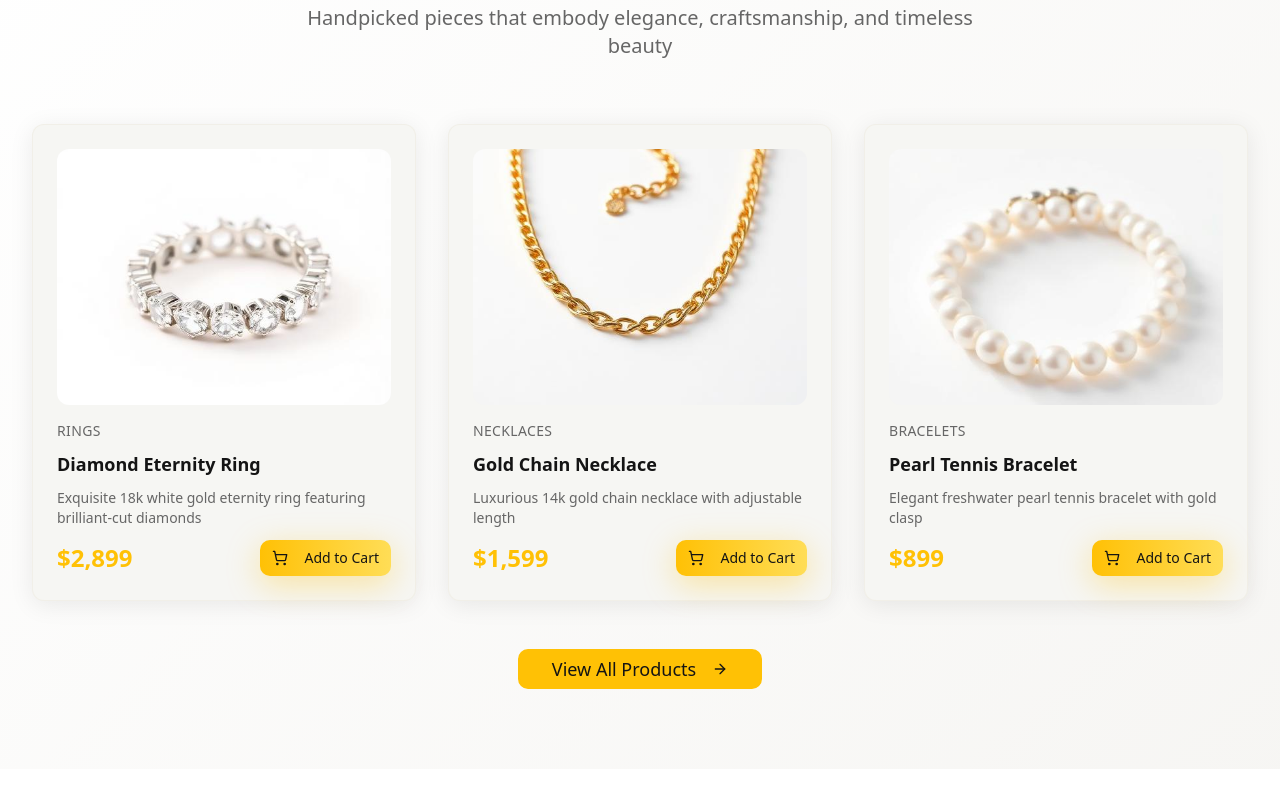
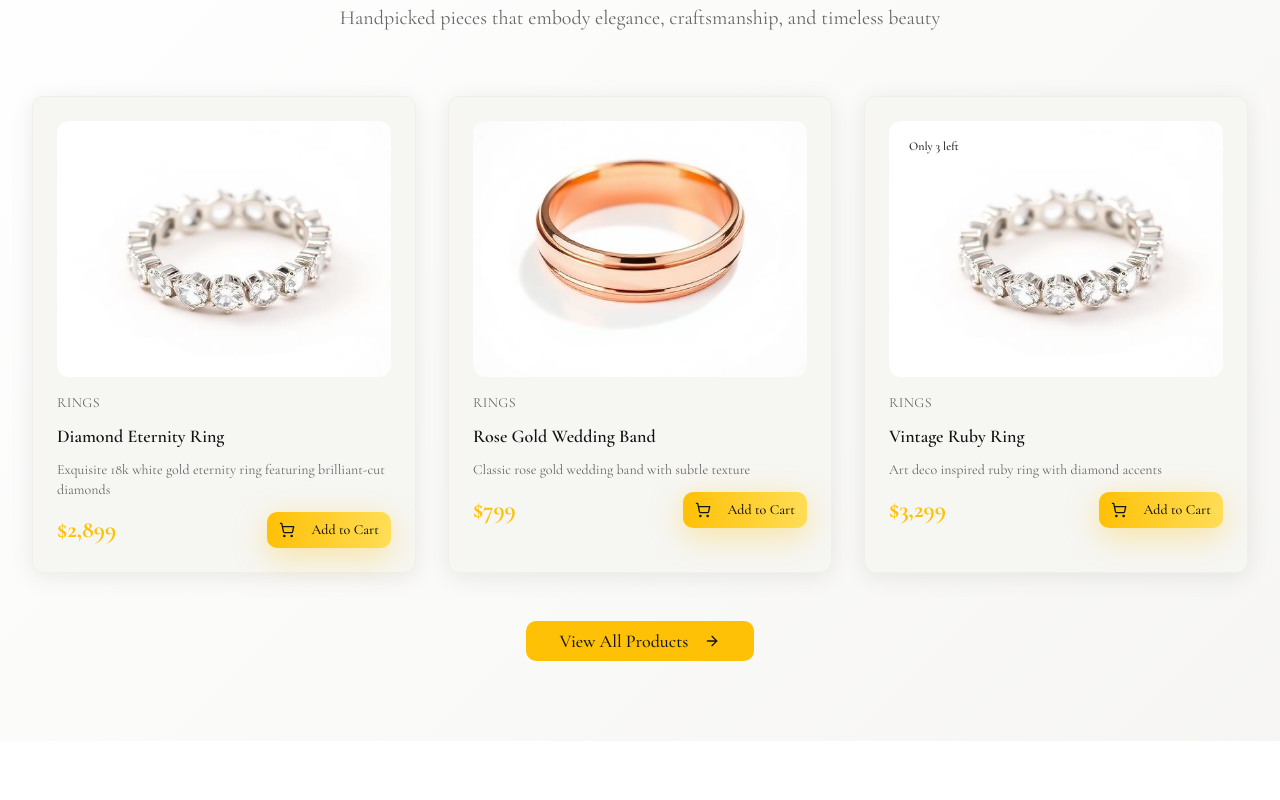
Before and after one commit to rogeeeosbackk/nyrazari-jewel-display, a React (Vite) app: page / in a window 1280 px wide. Shown: the part 1020-1820 px from the top of the page. Built offline with nearby package versions, Linux system fonts and the light colour scheme; the HTML template or start-up script is replaced by a standard one.

Commit message:
Add logo and improve fonts

```diff
--- a/index.html
+++ b/index.html
@@ -3,6 +3,9 @@
   <head>
     <meta charset="UTF-8" />
     <meta name="viewport" content="width=device-width, initial-scale=1.0" />
+    <link rel="preconnect" href="https://fonts.googleapis.com">
+    <link rel="preconnect" href="https://fonts.gstatic.com" crossorigin>
+    <link href="https://fonts.googleapis.com/css2?family=Playfair+Display:wght@400;500;600;700;800&family=Cormorant+Garamond:wght@300;400;500;600;700&display=swap" rel="stylesheet">
     <title>Nyrazari - Luxury Jewelry Collection</title>
     <meta name="description" content="Discover exquisite handcrafted jewelry at Nyrazari. Premium rings, necklaces, bracelets, and earrings crafted with exceptional quality and timeless elegance." />
     <meta name="author" content="Nyrazari Jewelry" />
--- a/src/components/Header.tsx
+++ b/src/components/Header.tsx
@@ -41,9 +41,14 @@ const Header: React.FC = () => {
       <div className="container mx-auto px-4 lg:px-8">
         <div className="flex items-center justify-between h-20">
           {/* Logo */}
-          <Link to="/" className="flex items-center space-x-2">
+          <Link to="/" className="flex items-center space-x-3">
+            <img
+              src="/src/assets/nyrazari-logo.png"
+              alt="Nyrazari Logo"
+              className="h-12 w-12 object-contain"
+            />
             <motion.div
-              className="text-2xl md:text-3xl font-bold text-luxury"
+              className="text-2xl md:text-3xl font-playfair font-bold text-luxury"
               whileHover={{ scale: 1.05 }}
               transition={{ type: "spring", stiffness: 400, damping: 10 }}
             >
@@ -57,7 +62,7 @@ const Header: React.FC = () => {
               <Link
                 key={item.name}
                 to={item.path}
-                className={`font-medium transition-colors duration-200 ${
+                className={`font-medium font-cormorant transition-colors duration-200 ${
                   location.pathname === item.path
                     ? 'text-primary'
                     : 'text-foreground hover:text-primary'
@@ -126,7 +131,7 @@ const Header: React.FC = () => {
                 <Link
                   key={item.name}
                   to={item.path}
-                  className={`font-medium py-2 transition-colors duration-200 ${
+                  className={`font-medium font-cormorant py-2 transition-colors duration-200 ${
                     location.pathname === item.path
                       ? 'text-primary'
                       : 'text-foreground hover:text-primary'
--- a/src/contexts/ProductContext.tsx
+++ b/src/contexts/ProductContext.tsx
@@ -16,6 +16,7 @@ const ProductContext = createContext<ProductContextType | undefined>(undefined);
 
 // Initial dummy product data
 const initialProducts: Product[] = [
+  // Rings
   {
     id: '1',
     name: 'Diamond Eternity Ring',
@@ -27,6 +28,89 @@ const initialProducts: Product[] = [
   },
   {
     id: '2',
+    name: 'Rose Gold Wedding Band',
+    price: 799,
+    image: '/src/assets/ring-rose-gold-band.jpg',
+    category: 'rings',
+    description: 'Classic rose gold wedding band with subtle texture',
+    stock: 15,
+  },
+  {
+    id: '3',
+    name: 'Vintage Ruby Ring',
+    price: 3299,
+    image: '/src/assets/ring-diamond-eternity.jpg',
+    category: 'rings',
+    description: 'Art deco inspired ruby ring with diamond accents',
+    stock: 3,
+  },
+  {
+    id: '4',
+    name: 'Platinum Solitaire',
+    price: 4599,
+    image: '/src/assets/ring-rose-gold-band.jpg',
+    category: 'rings',
+    description: 'Classic platinum solitaire engagement ring',
+    stock: 7,
+  },
+  {
+    id: '5',
+    name: 'Moonstone Cocktail Ring',
+    price: 1299,
+    image: '/src/assets/ring-diamond-eternity.jpg',
+    category: 'rings',
+    description: 'Statement moonstone ring in yellow gold setting',
+    stock: 9,
+  },
+  {
+    id: '6',
+    name: 'Tanzanite Cluster Ring',
+    price: 2299,
+    image: '/src/assets/ring-rose-gold-band.jpg',
+    category: 'rings',
+    description: 'Unique tanzanite cluster design in white gold',
+    stock: 4,
+  },
+  {
+    id: '7',
+    name: 'Opal Anniversary Band',
+    price: 1599,
+    image: '/src/assets/ring-diamond-eternity.jpg',
+    category: 'rings',
+    description: 'Delicate opal anniversary band with milgrain details',
+    stock: 8,
+  },
+  {
+    id: '8',
+    name: 'Black Diamond Ring',
+    price: 1899,
+    image: '/src/assets/ring-rose-gold-band.jpg',
+    category: 'rings',
+    description: 'Modern black diamond ring in rose gold',
+    stock: 6,
+  },
+  {
+    id: '9',
+    name: 'Emerald Cut Aquamarine Ring',
+    price: 2799,
+    image: '/src/assets/ring-diamond-eternity.jpg',
+    category: 'rings',
+    description: 'Stunning emerald cut aquamarine with diamond halo',
+    stock: 5,
+  },
+  {
+    id: '10',
+    name: 'Vintage Inspired Sapphire Ring',
+    price: 3499,
+    image: '/src/assets/ring-rose-gold-band.jpg',
+    category: 'rings',
+    description: 'Blue sapphire ring with vintage filigree work',
+    stock: 3,
+  },
+
+  // Necklaces
+  {
+    id: '11',
     name: 'Gold Chain Necklace',
     price: 1599,
     image: '/src/assets/necklace-gold-chain.jpg',
@@ -35,7 +119,90 @@ const initialProducts: Product[] = [
     stock: 8,
   },
   {
-    id: '3',
+    id: '12',
+    name: 'Emerald Pendant Necklace',
+    price: 2199,
+    image: '/src/assets/necklace-emerald-pendant.jpg',
+    category: 'necklaces',
+    description: 'Stunning emerald pendant on delicate gold chain',
+    stock: 4,
+  },
+  {
+    id: '13',
+    name: 'Diamond Solitaire Pendant',
+    price: 1899,
+    image: '/src/assets/necklace-gold-chain.jpg',
+    category: 'necklaces',
+    description: 'Classic diamond solitaire pendant in white gold',
+    stock: 12,
+  },
+  {
+    id: '14',
+    name: 'Pearl Strand Necklace',
+    price: 899,
+    image: '/src/assets/necklace-emerald-pendant.jpg',
+    category: 'necklaces',
+    description: 'Cultured pearl strand with gold clasp',
+    stock: 15,
+  },
+  {
+    id: '15',
+    name: 'Layered Gold Chains',
+    price: 699,
+    image: '/src/assets/necklace-gold-chain.jpg',
+    category: 'necklaces',
+    description: 'Trendy layered gold chain set',
+    stock: 20,
+  },
+  {
+    id: '16',
+    name: 'Ruby Heart Pendant',
+    price: 1499,
+    image: '/src/assets/necklace-emerald-pendant.jpg',
+    category: 'necklaces',
+    description: 'Romantic ruby heart pendant with diamond accent',
+    stock: 7,
+  },
+  {
+    id: '17',
+    name: 'Sapphire Bar Necklace',
+    price: 1299,
+    image: '/src/assets/necklace-gold-chain.jpg',
+    category: 'necklaces',
+    description: 'Modern sapphire bar pendant on delicate chain',
+    stock: 10,
+  },
+  {
+    id: '18',
+    name: 'Vintage Locket',
+    price: 799,
+    image: '/src/assets/necklace-emerald-pendant.jpg',
+    category: 'necklaces',
+    description: 'Antique-inspired gold locket with engraving',
+    stock: 6,
+  },
+  {
+    id: '19',
+    name: 'Tennis Diamond Necklace',
+    price: 3999,
+    image: '/src/assets/necklace-gold-chain.jpg',
+    category: 'necklaces',
+    description: 'Luxurious tennis diamond necklace',
+    stock: 2,
+  },
+  {
+    id: '20',
+    name: 'Turquoise Statement Necklace',
+    price: 1199,
+    image: '/src/assets/necklace-emerald-pendant.jpg',
+    category: 'necklaces',
+    description: 'Bold turquoise statement piece in silver',
+    stock: 8,
+  },
+
+  // Bracelets
+  {
+    id: '21',
     name: 'Pearl Tennis Bracelet',
     price: 899,
     image: '/src/assets/bracelet-pearl-tennis.jpg',
@@ -44,7 +211,90 @@ const initialProducts: Product[] = [
     stock: 12,
   },
   {
-    id: '4',
+    id: '22',
+    name: 'Diamond Tennis Bracelet',
+    price: 2999,
+    image: '/src/assets/bracelet-pearl-tennis.jpg',
+    category: 'bracelets',
+    description: 'Classic diamond tennis bracelet in white gold',
+    stock: 5,
+  },
+  {
+    id: '23',
+    name: 'Gold Bangle Set',
+    price: 699,
+    image: '/src/assets/bracelet-pearl-tennis.jpg',
+    category: 'bracelets',
+    description: 'Set of three gold bangles in different textures',
+    stock: 18,
+  },
+  {
+    id: '24',
+    name: 'Charm Bracelet',
+    price: 599,
+    image: '/src/assets/bracelet-pearl-tennis.jpg',
+    category: 'bracelets',
+    description: 'Silver charm bracelet with starter charms',
+    stock: 25,
+  },
+  {
+    id: '25',
+    name: 'Emerald Line Bracelet',
+    price: 1999,
+    image: '/src/assets/bracelet-pearl-tennis.jpg',
+    category: 'bracelets',
+    description: 'Emerald line bracelet with diamond accents',
+    stock: 6,
+  },
+  {
+    id: '26',
+    name: 'Rose Gold Cuff',
+    price: 799,
+    image: '/src/assets/bracelet-pearl-tennis.jpg',
+    category: 'bracelets',
+    description: 'Hammered rose gold cuff bracelet',
+    stock: 14,
+  },
+  {
+    id: '27',
+    name: 'Sapphire Tennis Bracelet',
+    price: 2299,
+    image: '/src/assets/bracelet-pearl-tennis.jpg',
+    category: 'bracelets',
+    description: 'Blue sapphire tennis bracelet in platinum',
+    stock: 4,
+  },
+  {
+    id: '28',
+    name: 'Leather Cord Bracelet',
+    price: 299,
+    image: '/src/assets/bracelet-pearl-tennis.jpg',
+    category: 'bracelets',
+    description: 'Leather cord bracelet with gold closure',
+    stock: 30,
+  },
+  {
+    id: '29',
+    name: 'Vintage Chain Bracelet',
+    price: 899,
+    image: '/src/assets/bracelet-pearl-tennis.jpg',
+    category: 'bracelets',
+    description: 'Vintage-inspired chain bracelet in yellow gold',
+    stock: 11,
+  },
+  {
+    id: '30',
+    name: 'Gemstone Beaded Bracelet',
+    price: 499,
+    image: '/src/assets/bracelet-pearl-tennis.jpg',
+    category: 'bracelets',
+    description: 'Mixed gemstone beaded bracelet with gold accents',
+    stock: 20,
+  },
+
+  // Earrings
+  {
+    id: '31',
     name: 'Sapphire Stud Earrings',
     price: 1299,
     image: '/src/assets/earrings-sapphire-studs.jpg',
@@ -53,22 +303,85 @@ const initialProducts: Product[] = [
     stock: 6,
   },
   {
-    id: '5',
-    name: 'Rose Gold Wedding Band',
-    price: 799,
-    image: '/src/assets/ring-rose-gold-band.jpg',
-    category: 'rings',
-    description: 'Classic rose gold wedding band with subtle texture',
+    id: '32',
+    name: 'Diamond Drop Earrings',
+    price: 1899,
+    image: '/src/assets/earrings-sapphire-studs.jpg',
+    category: 'earrings',
+    description: 'Elegant diamond drop earrings in white gold',
+    stock: 8,
+  },
+  {
+    id: '33',
+    name: 'Pearl Hoop Earrings',
+    price: 699,
+    image: '/src/assets/earrings-sapphire-studs.jpg',
+    category: 'earrings',
+    description: 'Freshwater pearl hoop earrings in gold',
     stock: 15,
   },
   {
-    id: '6',
-    name: 'Emerald Pendant Necklace',
-    price: 2199,
-    image: '/src/assets/necklace-emerald-pendant.jpg',
-    category: 'necklaces',
-    description: 'Stunning emerald pendant on delicate gold chain',
+    id: '34',
+    name: 'Ruby Chandelier Earrings',
+    price: 2499,
+    image: '/src/assets/earrings-sapphire-studs.jpg',
+    category: 'earrings',
+    description: 'Statement ruby chandelier earrings',
+    stock: 3,
+  },
+  {
+    id: '35',
+    name: 'Gold Geometric Studs',
+    price: 399,
+    image: '/src/assets/earrings-sapphire-studs.jpg',
+    category: 'earrings',
+    description: 'Modern geometric stud earrings in gold',
+    stock: 22,
+  },
+  {
+    id: '36',
+    name: 'Emerald Huggie Hoops',
+    price: 1599,
+    image: '/src/assets/earrings-sapphire-studs.jpg',
+    category: 'earrings',
+    description: 'Emerald huggie hoop earrings in white gold',
+    stock: 7,
+  },
+  {
+    id: '37',
+    name: 'Vintage Art Deco Earrings',
+    price: 1999,
+    image: '/src/assets/earrings-sapphire-studs.jpg',
+    category: 'earrings',
+    description: 'Art deco inspired vintage earrings',
     stock: 4,
+  },
+  {
+    id: '38',
+    name: 'Opal Dangle Earrings',
+    price: 899,
+    image: '/src/assets/earrings-sapphire-studs.jpg',
+    category: 'earrings',
+    description: 'Opal dangle earrings with gold setting',
+    stock: 9,
+  },
+  {
+    id: '39',
+    name: 'Diamond Cluster Studs',
+    price: 1699,
+    image: '/src/assets/earrings-sapphire-studs.jpg',
+    category: 'earrings',
+    description: 'Diamond cluster stud earrings',
+    stock: 12,
+  },
+  {
+    id: '40',
+    name: 'Turquoise Statement Earrings',
+    price: 799,
+    image: '/src/assets/earrings-sapphire-studs.jpg',
+    category: 'earrings',
+    description: 'Bold turquoise statement earrings in silver',
+    stock: 6,
   },
 ];
 
--- a/src/index.css
+++ b/src/index.css
@@ -100,7 +100,7 @@
   }
 
   body {
-    @apply bg-background text-foreground font-sans antialiased;
+    @apply bg-background text-foreground font-cormorant antialiased;
   }
 
   /* Custom scrollbar for luxury feel */
--- a/tailwind.config.ts
+++ b/tailwind.config.ts
@@ -13,6 +13,10 @@ export default {
       },
     },
     extend: {
+      fontFamily: {
+        'playfair': ['Playfair Display', 'serif'],
+        'cormorant': ['Cormorant Garamond', 'serif'],
+      },
       colors: {
         border: "hsl(var(--border))",
         input: "hsl(var(--input))",
```
Also changed, not shown: src/assets/nyrazari-logo.png (added).
